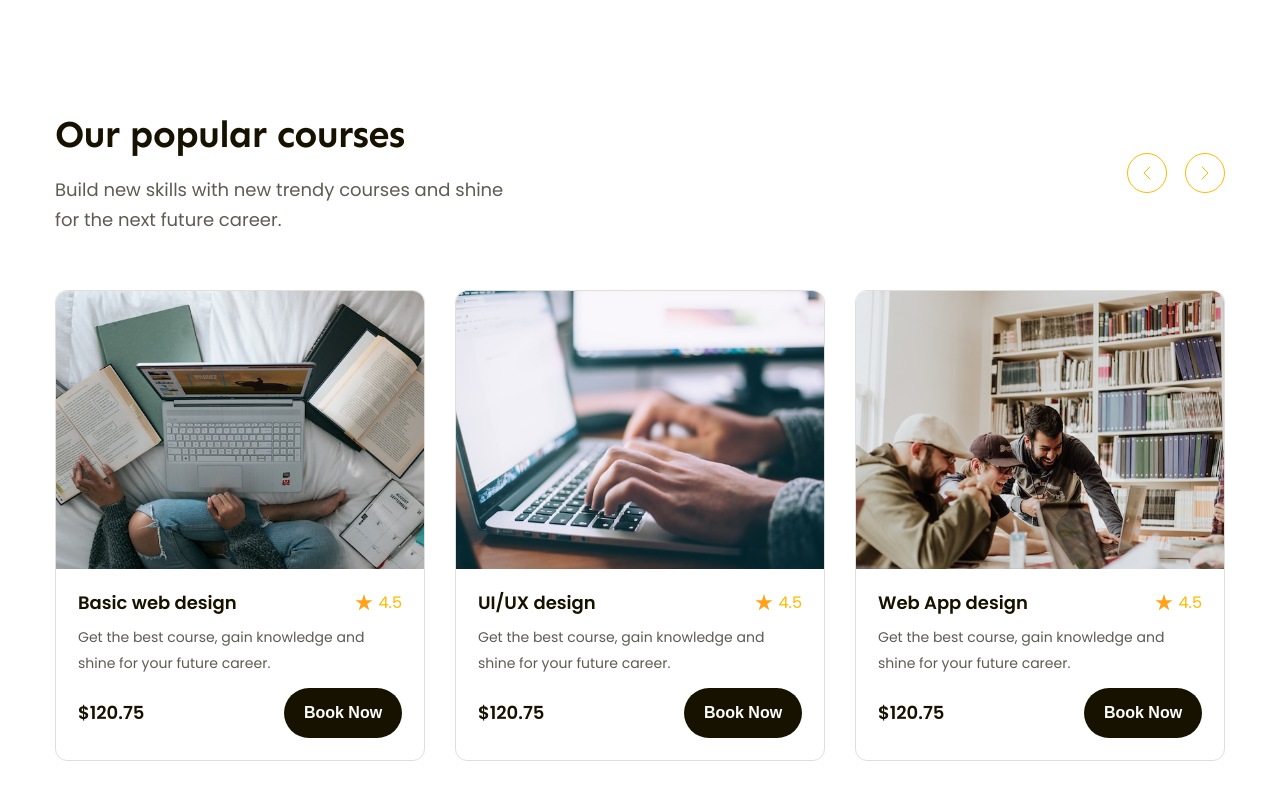
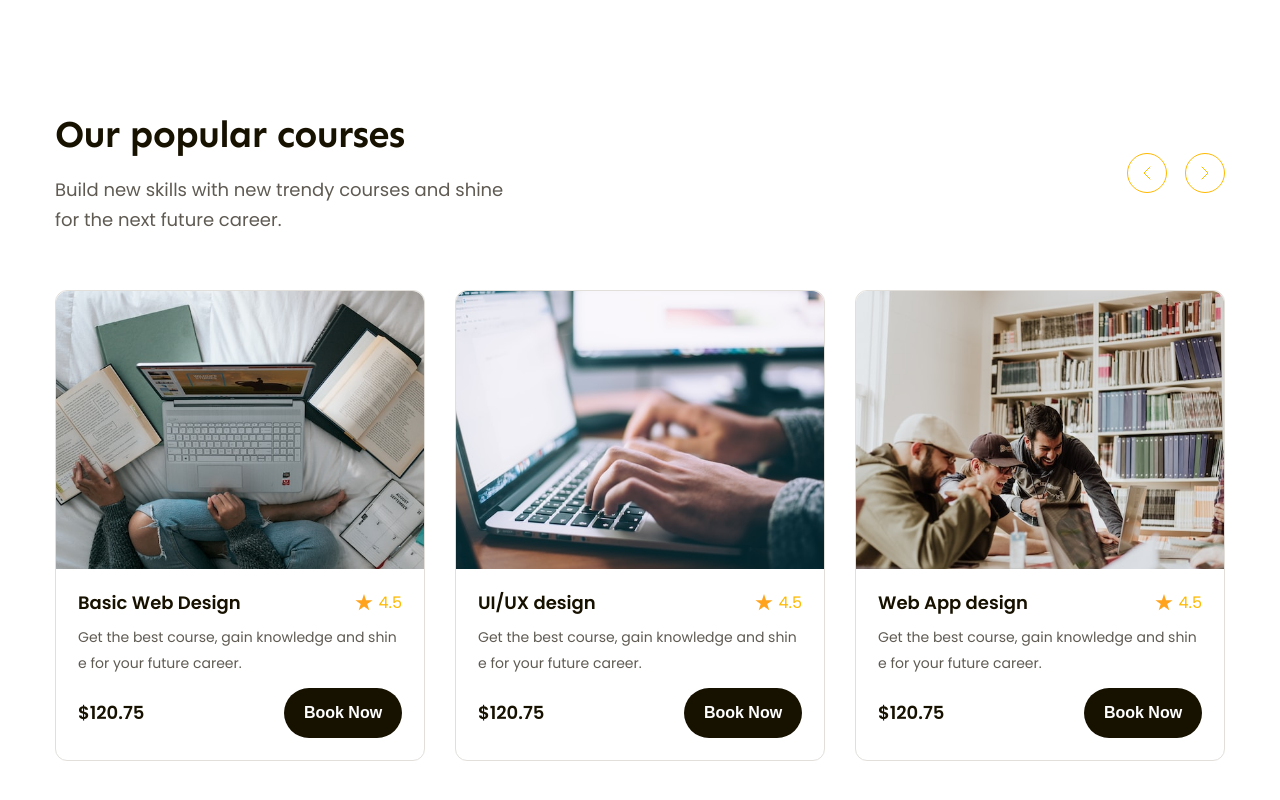
Before and after one commit to nghuuthang0705/Figma-to-HTML, a plain HTML site: page index.html in a window 1280 px wide. Shown: the part 992-1792 px from the top of the page. Drawn offline with Linux system fonts and the light colour scheme.

Commit message:
update popular part 3

```diff
--- a/assets/css/style.css
+++ b/assets/css/style.css
@@ -55,6 +55,22 @@
     margin-left: auto;
     margin-right: auto;
 }
+
+.line-clamp {
+    display: -webkit-box;
+    -webkit-line-clamp: var(--line-clamp, 1);
+    -webkit-box-orient: vertical;
+    overflow: hidden;
+}
+
+.line-clamp.line-2 {
+    --line-clamp: 2;
+}
+
+.break-all {
+    word-break: break-all;
+}
+
 /* ================= header ================= */
 .header {
     background-color: #fffcf4;
@@ -332,6 +348,7 @@
 }
 
 .popular .course-item {
+    flex: 1;
     border-radius: 12px;
     border: 1px solid #e2dfda;
     background: #fff;
--- a/index.html
+++ b/index.html
@@ -151,16 +151,17 @@
                 <div class="course-list">
                     <!-- item 1 -->
                     <div class="course-item">
-                        <a href="#!"><img src="./assets/img/course-1.jpg " alt="Basic web design" class="thumb"></a>
+                        <a href="#!"><img src="./assets/img/course-1.jpg" alt="Basic web design" class="thumb"></a>
                         <div class="info">
                             <div class="head">
-                                <h3 class="title"><a href="#!">Basic web design</a></h3>
+                                <h3 class="title"><a class="line-clamp break-all" href="#!">Basic Web Design</a></h3>
                                 <div class="rating">
                                     <img src="./assets/icon/star.svg" alt="" class="star">
                                     <span class="value">4.5</span>
                                 </div>
                             </div>
-                            <p class="desc">Get the best course, gain knowledge and shine for your future career.</p>
+
+                            <p class="desc line-clamp line-2 break-all">Get the best course, gain knowledge and shine for your future career.</p>
 
                             <div class="foot">
                                 <span class="price">$120.75</span>
@@ -174,13 +175,14 @@
                         <a href="#!"><img src="./assets/img/course-2.jpg" alt="UI/UX design" class="thumb"></a>
                         <div class="info">
                             <div class="head">
-                                <h3 class="title"><a href="#!">UI/UX design</a></h3>
+                                <h3 class="title"><a class="line-clamp break-all" href="#!">UI/UX design</a></h3>
                                 <div class="rating">
                                     <img src="./assets/icon/star.svg" alt="" class="star">
                                     <span class="value">4.5</span>
                                 </div>
                             </div>
-                            <p class="desc">Get the best course, gain knowledge and shine for your future career.</p>
+
+                            <p class="desc line-clamp line-2 break-all">Get the best course, gain knowledge and shine for your future career.</p>
 
                             <div class="foot">
                                 <span class="price">$120.75</span>
@@ -194,13 +196,14 @@
                         <a href="#!"><img src="./assets/img/course-3.jpg" alt="Web App design" class="thumb"></a>
                         <div class="info">
                             <div class="head">
-                                <h3 class="title"><a href="#!">Web App design</a></h3>
+                                <h3 class="title"><a class="line-clamp break-all" href="#!">Web App design</a></h3>
                                 <div class="rating">
                                     <img src="./assets/icon/star.svg" alt="" class="star">
                                     <span class="value">4.5</span>
                                 </div>
                             </div>
-                            <p class="desc">Get the best course, gain knowledge and shine for your future career.</p>
+
+                            <p class="desc line-clamp line-2 break-all">Get the best course, gain knowledge and shine for your future career.</p>
 
                             <div class="foot">
                                 <span class="price">$120.75</span>
```
